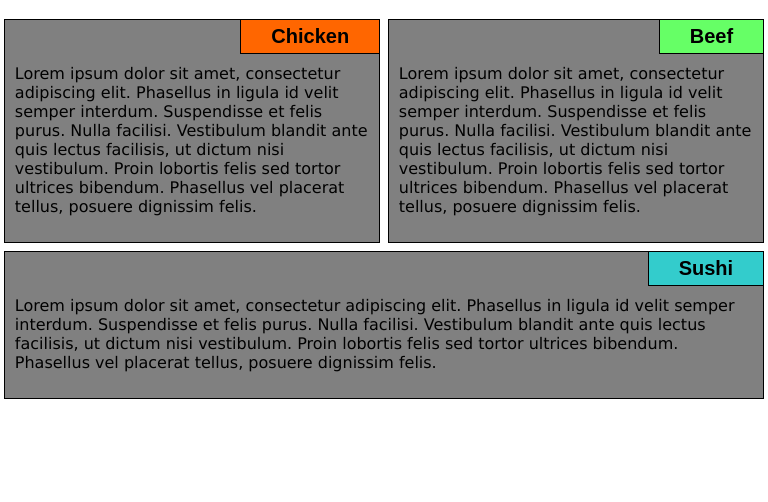
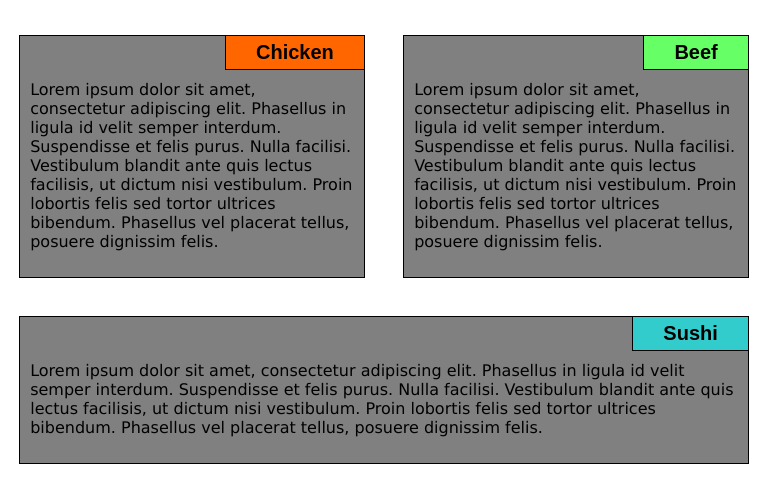
Before and after one commit to sbfergus/mod2_solution, a plain HTML site: page index.html in a window 768 px wide. Shown: the part 54-556 px from the top of the page. Drawn offline with Linux system fonts and the light colour scheme.

Commit message:
All Queries

```diff
--- a/menu.css
+++ b/menu.css
@@ -53,6 +53,7 @@ section.sushi h2 {
 	background-color: #33cccc;
 }
 
+
 @media (min-width: 992px) {
 	section {
 		float: left;
@@ -67,16 +68,23 @@ section.sushi h2 {
 @media (min-width: 768px) and (max-width: 991px) {
 	section {
 		float: left;
-		margin: .5%;
+		margin: 2.5%;
 	}
 	section.chicken {
-		width: 49%;
+		width: 45%;
 	}
 	section.beef {
-		width: 49%;
+		width: 45%;
 	}
 	section.sushi {
 		clear: right;
-		width: 99%;
+		width: 95%;
 	}
 }
+
+@media (max-width: 767px) {
+	section {
+		width: 90%;
+		margin:30px auto;
+	}
+}
```
Also changed, not shown: index.html (+0 -1 lines).
